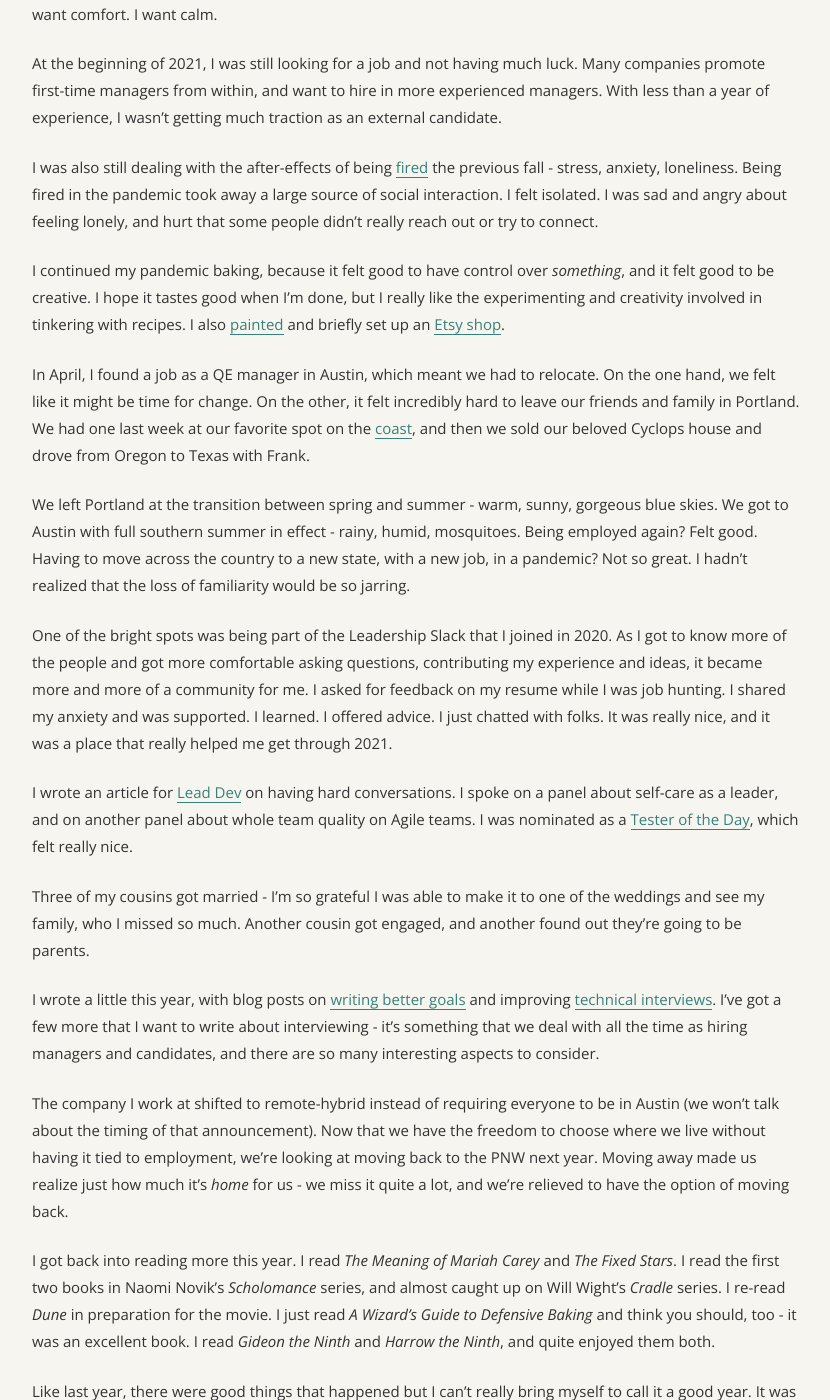
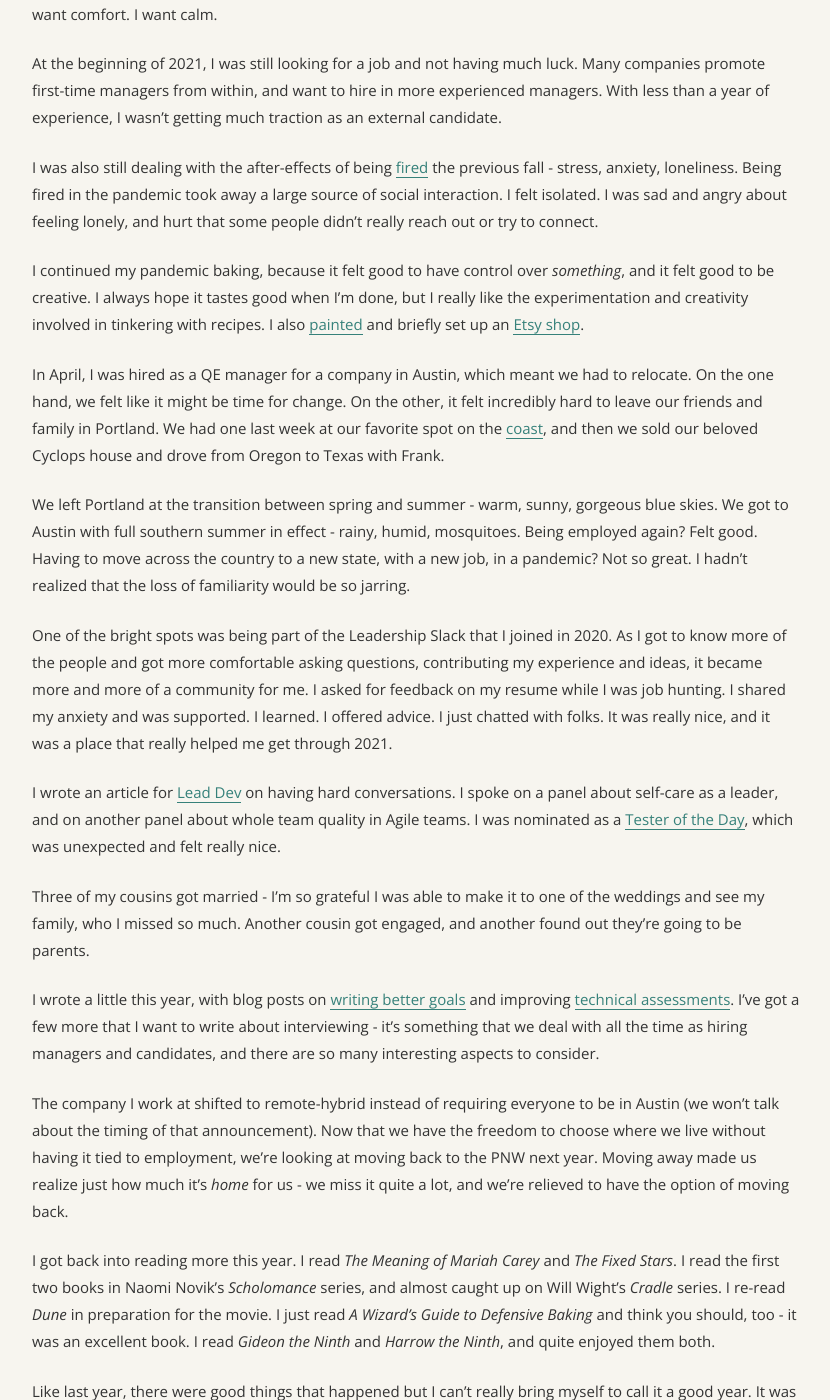
Before and after one commit to angelariggs/angelariggs.github.io, a Jekyll site: the page built from _posts/2021-12-26-year-in-review.md, in a window 1280 px wide and 1400 px high, scrolled down 650 px. Shown: the whole window, without its empty margins (224-1054 px from the left). Built offline with Jekyll 4.4.1, drawn with Linux system fonts in a browser that asks for light colours; comment, search, counter and statistics services are not loaded; some of the changed text lies outside the part shown.

Commit message:
i'll never stop editing apparently

```diff
--- a/_posts/2021-12-26-year-in-review.md
+++ b/_posts/2021-12-26-year-in-review.md
@@ -15,19 +15,19 @@ At the beginning of 2021, I was still looking for a job and not having much luck
 
 I was also still dealing with the after-effects of being [fired]({% post_url 2020-10-13-thirty-five-days %}) the previous fall - stress, anxiety, loneliness. Being fired in the pandemic took away a large source of social interaction. I felt isolated. I was sad and angry about feeling lonely, and hurt that some people didn’t really reach out or try to connect.
 
-I continued my pandemic baking, because it felt good to have control over _something_, and it felt good to be creative. I hope it tastes good when I'm done, but I really like the experimenting and creativity involved in tinkering with recipes. I also [painted](https://www.instagram.com/p/CKxJwj0h_hG/) and briefly set up an [Etsy shop](https://www.etsy.com/shop/studioaviva).
+I continued my pandemic baking, because it felt good to have control over _something_, and it felt good to be creative. I always hope it tastes good when I'm done, but I really like the experimentation and creativity involved in tinkering with recipes. I also [painted](https://www.instagram.com/p/CKxJwj0h_hG/) and briefly set up an [Etsy shop](https://www.etsy.com/shop/studioaviva).
 
-In April, I found a job as a QE manager in Austin, which meant we had to relocate. On the one hand, we felt like it might be time for change. On the other, it felt incredibly hard to leave our friends and family in Portland. We had one last week at our favorite spot on the [coast](https://www.instagram.com/p/COHC33HBH4a), and then we sold our beloved Cyclops house and drove from Oregon to Texas with Frank.
+In April, I was hired as a QE manager for a company in Austin, which meant we had to relocate. On the one hand, we felt like it might be time for change. On the other, it felt incredibly hard to leave our friends and family in Portland. We had one last week at our favorite spot on the [coast](https://www.instagram.com/p/COHC33HBH4a), and then we sold our beloved Cyclops house and drove from Oregon to Texas with Frank.
 
 We left Portland at the transition between spring and summer - warm, sunny, gorgeous blue skies. We got to Austin with full southern summer in effect - rainy, humid, mosquitoes. Being employed again? Felt good. Having to move across the country to a new state, with a new job, in a pandemic? Not so great. I hadn’t realized that the loss of familiarity would be so jarring.
 
 One of the bright spots was being part of the Leadership Slack that I joined in 2020. As I got to know more of the people and got more comfortable asking questions, contributing my experience and ideas, it became more and more of a community for me. I asked for feedback on my resume while I was job hunting. I shared my anxiety and was supported. I learned. I offered advice. I just chatted with folks. It was really nice, and it was a place that really helped me get through 2021.
 
-I wrote an article for [Lead Dev](https://leaddev.com/communication-relationships/speaking-how-have-hard-conversations) on having hard conversations. I spoke on a panel about self-care as a leader, and on another panel about whole team quality on Agile teams. I was nominated as a [Tester of the Day](https://www.linkedin.com/feed/update/urn:li:activity:6858673684220018688), which felt really nice.
+I wrote an article for [Lead Dev](https://leaddev.com/communication-relationships/speaking-how-have-hard-conversations) on having hard conversations. I spoke on a panel about self-care as a leader, and on another panel about whole team quality in Agile teams. I was nominated as a [Tester of the Day](https://www.linkedin.com/feed/update/urn:li:activity:6858673684220018688), which was unexpected and felt really nice.
 
 Three of my cousins got married - I’m so grateful I was able to make it to one of the weddings and see my family, who I missed so much. Another cousin got engaged, and another found out they’re going to be parents.
 
-I wrote a little this year, with blog posts on [writing better goals]({% post_url 2021-11-01-guide-to-writing-better-goals %}) and improving [technical interviews]({% post_url 2021-12-13-updating-tech-assessment %}). I’ve got a few more that I want to write about interviewing - it’s something that we deal with all the time as hiring managers and candidates, and there are so many interesting aspects to consider.
+I wrote a little this year, with blog posts on [writing better goals]({% post_url 2021-11-01-guide-to-writing-better-goals %}) and improving [technical assessments]({% post_url 2021-12-13-updating-tech-assessment %}). I’ve got a few more that I want to write about interviewing - it’s something that we deal with all the time as hiring managers and candidates, and there are so many interesting aspects to consider.
 
 The company I work at shifted to remote-hybrid instead of requiring everyone to be in Austin (we won’t talk about the timing of that announcement). Now that we have the freedom to choose where we live without having it tied to employment, we’re looking at moving back to the PNW next year. Moving away made us realize just how much it's _home_ for us - we miss it quite a lot, and we're relieved to have the option of moving back.
 
@@ -37,6 +37,6 @@ Like last year, there were good things that happened but I can’t really bring
 
 I think I want next year’s word to be _appreciation_. I want to be more mindful about appreciating the big and small things. Getting to be with family. Sitting outside with the warmth of the sun on my face. Reading a new book. Spending time with Josh in a place we love. Exploring. Seeing my niece and nephew grow up. Making art. Baking. Snuggling with Frank.
 
-Whether 2021 was good or bad for you, I hope next year is better. I hope you are happy. I hope you are able to make time for rest, for relaxing, for care. I hope you have things to appreciate.
+Whether 2021 was good or bad for you, I hope next year is better. I hope you are happy. I hope you are able to make time for rest, for relaxing, for care. I hope you have things and people and moments to appreciate.
 
 So long, 2021, and thanks for all the fish.
```
